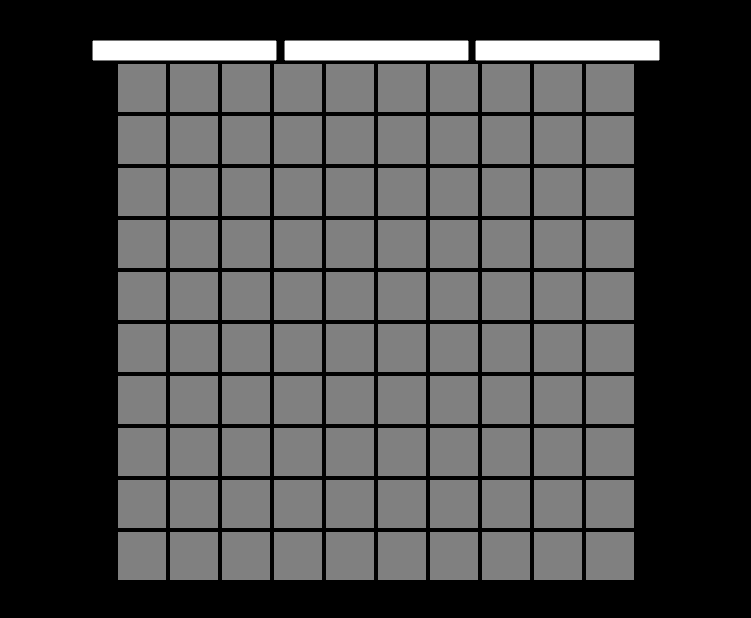
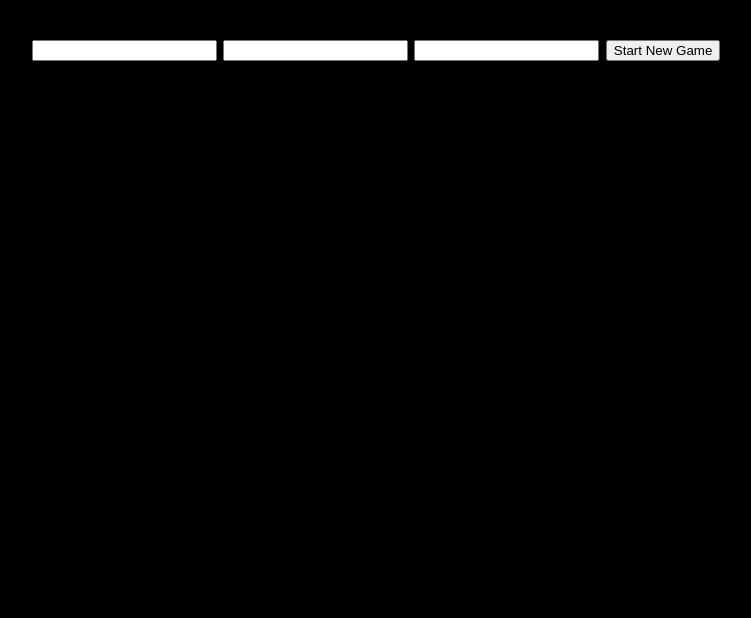
Before and after one commit to A3P/MineSweeper, a plain HTML site: page index.html in a window 1280 px wide. Shown: the part 110-728 px from the top of the page, without its empty margins (264-1015 px from the left). Drawn offline with Linux system fonts and the light colour scheme.

Commit message:
added mine and ability to start a new game

```diff
--- a/assets/script.js
+++ b/assets/script.js
@@ -1,22 +1,31 @@
 //A javascript implementation of Mine Sweeper
 //By Amir Afshar
 
-var totalRows = 10;
-var rowsArray = [];
-var tilesPerRow = 10;
-var remainingTiles = totalRows * tilesPerRow;
-var totalMines = 10;
-var clickedClass = 'clicked';
-var countClass = 'count'
 
-var flag = document.createElement('img');
-flag.src = 'assets/flag.png';
-flag.alt = 'flag';
-flag.className = 'flag';
-// Determines which tiles to click on next when the player clicks on an empty tile
-var EmptyTileChain = []
+document.addEventListener("DOMContentLoaded", function() {
+    board = document.getElementById("board");
+    totalRows = 9;
+    tilesPerRow = 9;
+    totalMines = 10;
+    clickedClass = 'clicked';
+    countClass = 'count';
 
-document.addEventListener("DOMContentLoaded", startGame);
+    flag = document.createElement('img');
+    flag.src = 'assets/flag.png';
+    flag.alt = 'flag';
+    flag.className = 'flag';
+
+    mine = document.createElement('img');
+    mine.src = 'assets/mine.png';
+    mine.alt = 'mine';
+
+    document.querySelector('button').addEventListener("click", startGame);
+});
+
+
+
+
+
 
 
 
@@ -24,7 +33,16 @@ document.addEventListener("DOMContentLoaded", startGame);
 
 // Restarts the gameboard and sets up all tilesPerRow
 function startGame() {
-    var board = document.getElementById("board");
+
+    //Array content is reset at the start of every game
+    rowsArray = [];
+    board.innerHTML = '';
+
+    // totalRows = parseInt(document.getElementById('height').value);
+    // tilesPerRow = parseInt(document.getElementById('width').value);
+    // totalMines = parseInt(document.getElementById('mines').value);
+
+
     for (var i = 0; i < totalRows; i++)
         new Row();
 
@@ -85,6 +103,7 @@ function Tile(row) {
         if (tile.mine) {
             //alert("boom");
             tile.element.className = 'mine'
+            tile.element.appendChild(mine.cloneNode());
         } else if (tile.adjacentMines == 0) {
             tile.element.className = clickedClass;
             clickAdjacentTiles(tile);
--- a/assets/style.css
+++ b/assets/style.css
@@ -1,7 +1,6 @@
 body {
     font-family: 'VT323', monospace;
     text-align: center;
-    /*font-size: 1.5em;*/
     background-color: black;
 }
 
@@ -15,46 +14,51 @@ h1 {
 table {
     /*border-spacing: 0px;*/
     table-layout: fixed;
+    width: 50px;
+    max-width: 50px;
+    height: 50px;
+    max-height: 50px;
     font-weight: bold;
     margin: 0 auto;
     font-size: 2em;
 }
 
+tr {
+    table-layout: fixed;
+}
+
 td {
-    height: 1.5em;
-    width: 1.5em;
+    table-layout: fixed;
+    height: 50px;
+    max-height: 50px;
+    width: 50px;
+    max-width: 50px;
     border: 1px solid black;
     margin: 0;
     padding: 0;
     text-align: center;
     background-color: #808080;
-    table-layout: fixed;
+
     overflow: hidden;
+}
 
+/* All table cells that are hovered over and do not have a mine or clicked class*/
+td:hover:not(.mine):not(.clicked) {
+    background-color: #969696;
 }
 
 .mine {
-    animation: 2s turnRed;
-    background-color: red;
+    transition: background-color 3s;
+    background-color: #ce1d1d;
 }
 
-.flag {
+img {
     width: 1em;
     height: 1em;
 }
 
 .clicked {
     background-color: #eaeaea;
-}
-
-@keyframes turnRed {
-    from {
-        background-color: #b1b1b1;
-    }
-
-    to {
-        background-color: red;
-    }
 }
 
 .count1 {
--- a/index.html
+++ b/index.html
@@ -8,9 +8,10 @@
     </head>
     <body>
         <h1>Mine Sweeper</h1>
-        <input></input>
-        <input></input>
-        <input></input>
+        <input id="height">
+        <input id="width">
+        <input id="mines">
+        <button id="startNewGame">Start New Game</button>
         <table id="board">
         </table>
     </body>
```
Also changed, not shown: assets/mine.png (added).
